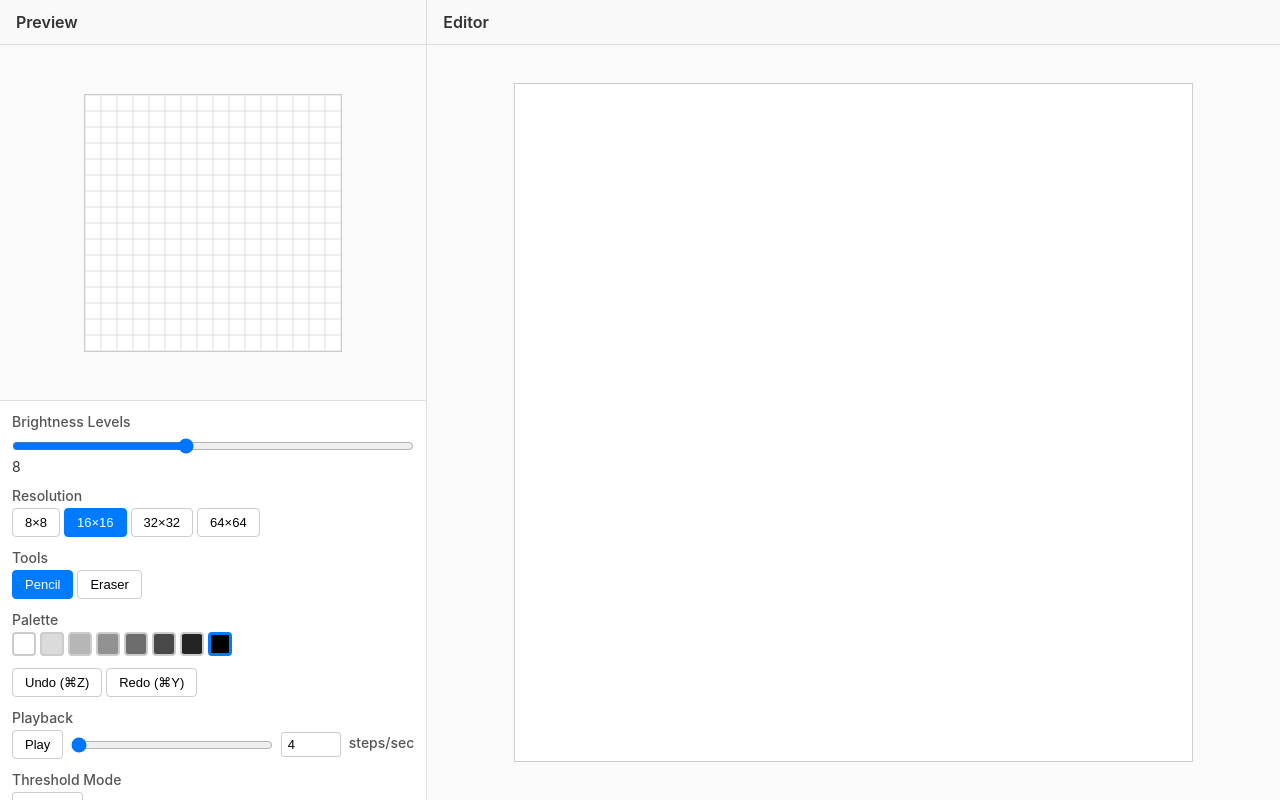
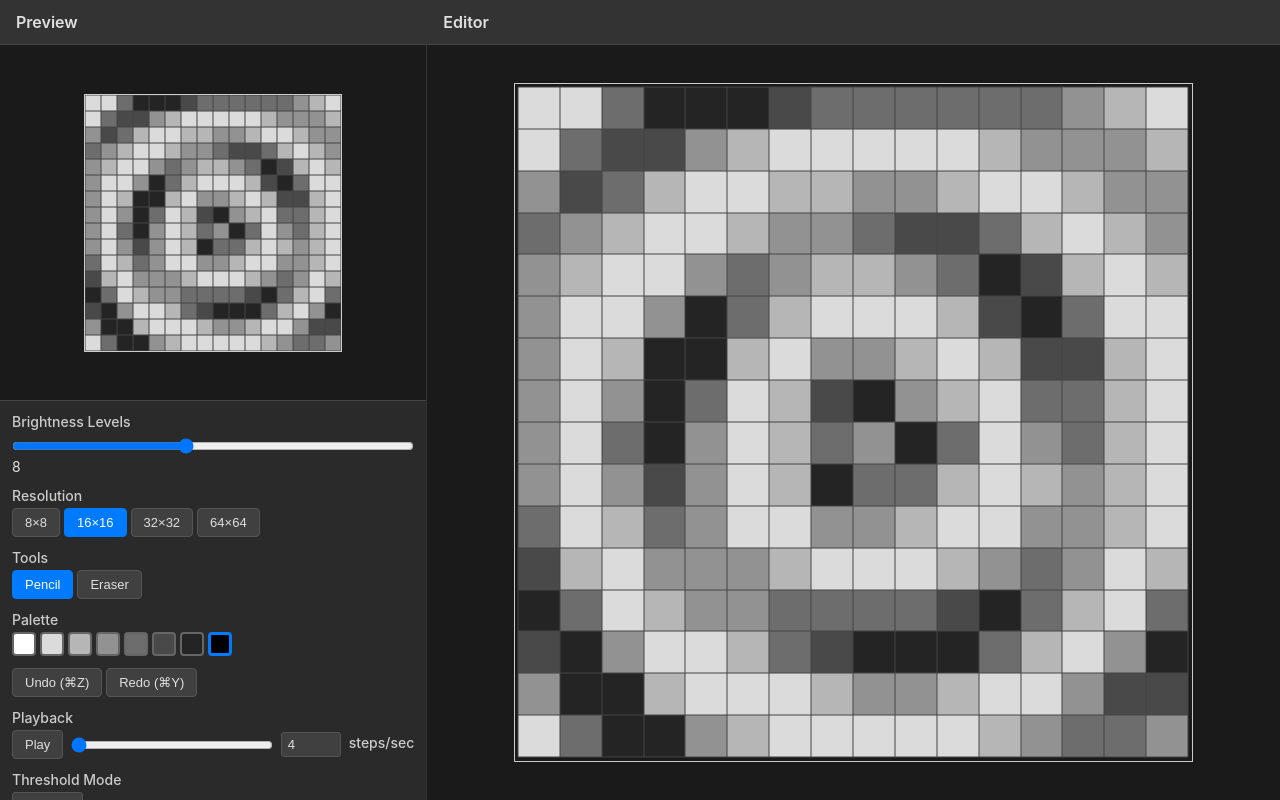
Before and after one commit to kylestew/cyclelab, a plain HTML site: page index.html in a window 1280 px wide. Drawn offline with Linux system fonts and the light colour scheme.

Commit message:
Dark mode

```diff
--- a/app.js
+++ b/app.js
@@ -43,6 +43,7 @@ class CycleLabApp {
         this.setupEventListeners()
         this.updateUI()
         this.createPaletteSelector()
+        this.loadDefaultPattern()
         this.renderPreview()
     }
 
@@ -292,6 +293,17 @@ class CycleLabApp {
         })
     }
 
+    loadDefaultPattern() {
+        // Generate the cycling pattern
+        this.buffer.generateCyclingPattern()
+
+        // Save the initial state for undo functionality
+        this.editor.saveSnapshot()
+
+        // Update the editor display
+        this.editor.render()
+    }
+
     // Initialize the app
     init() {
         console.log('CycleLab initialized')
--- a/editor.js
+++ b/editor.js
@@ -72,6 +72,37 @@ export class PixelBuffer {
     // Clear all pixels
     clear() {
         this.pixels.fill(0)
+    }
+
+    // Generate a cycling pattern that creates interesting animation effects
+    generateCyclingPattern() {
+        // Create a radial gradient pattern that shifts with cycling
+        const centerX = this.width / 2
+        const centerY = this.height / 2
+        const maxRadius = Math.min(this.width, this.height) / 2
+
+        for (let y = 0; y < this.height; y++) {
+            for (let x = 0; x < this.width; x++) {
+                // Calculate distance from center
+                const dx = x - centerX
+                const dy = y - centerY
+                const distance = Math.sqrt(dx * dx + dy * dy)
+
+                // Create concentric circles with varying brightness
+                const normalizedDistance = distance / maxRadius
+                const circlePhase = Math.sin(normalizedDistance * Math.PI * 4) * 0.5 + 0.5
+
+                // Add some noise and spiral effect
+                const angle = Math.atan2(dy, dx)
+                const spiral = Math.sin(angle * 3 + normalizedDistance * Math.PI * 2) * 0.3 + 0.7
+
+                // Combine effects and map to brightness levels
+                const brightness = circlePhase * spiral * 0.8 + 0.2
+                const level = Math.floor(brightness * (this.levels - 1))
+
+                this.pixels[y * this.width + x] = Math.max(0, Math.min(level, this.levels - 1))
+            }
+        }
     }
 
     // Resize buffer
@@ -248,7 +279,7 @@ export class Editor {
         this.ctx.clearRect(0, 0, this.canvas.width, this.canvas.height)
 
         // Fill background
-        this.ctx.fillStyle = '#f0f0f0'
+        this.ctx.fillStyle = '#1a1a1a'
         this.ctx.fillRect(0, 0, this.canvas.width, this.canvas.height)
 
         // Calculate drawing area dimensions
@@ -274,7 +305,7 @@ export class Editor {
         }
 
         // Draw grid
-        this.ctx.strokeStyle = '#ddd'
+        this.ctx.strokeStyle = '#444'
         this.ctx.lineWidth = 1
 
         for (let x = 0; x <= this.buffer.width; x++) {
--- a/renderer.js
+++ b/renderer.js
@@ -42,7 +42,7 @@ export class Renderer {
         const palette = this.generatePalette(buffer.levels)
 
         // Clear canvas with background
-        this.ctx.fillStyle = '#f0f0f0'
+        this.ctx.fillStyle = '#1a1a1a'
         this.ctx.fillRect(0, 0, this.canvas.width, this.canvas.height)
 
         // Create image data for efficient rendering
@@ -104,7 +104,7 @@ export class Renderer {
 
     // Draw grid overlay
     drawGrid(width, height, scaleX, scaleY) {
-        this.ctx.strokeStyle = '#ddd'
+        this.ctx.strokeStyle = '#444'
         this.ctx.lineWidth = 1
 
         // Vertical lines
@@ -143,7 +143,7 @@ export class Renderer {
 
     // Clear canvas
     clear() {
-        this.ctx.fillStyle = '#f0f0f0'
+        this.ctx.fillStyle = '#1a1a1a'
         this.ctx.fillRect(0, 0, this.canvas.width, this.canvas.height)
     }
 
--- a/style.css
+++ b/style.css
@@ -9,8 +9,8 @@
 body {
     font-family: -apple-system, BlinkMacSystemFont, 'Segoe UI', Roboto, sans-serif;
     font-size: 14px;
-    background: #f5f5f5;
-    color: #333;
+    background: #1a1a1a;
+    color: #e0e0e0;
     margin: 0;
     padding: 0;
     overflow: hidden;
@@ -22,7 +22,7 @@ body {
     height: 100vh;
     width: 100vw;
     gap: 1px;
-    background: #ddd;
+    background: #333;
     overflow: hidden;
 }
 
@@ -30,7 +30,7 @@ body {
     flex: 1;
     display: flex;
     flex-direction: column;
-    background: white;
+    background: #2a2a2a;
     overflow: hidden;
     min-width: 0;
 }
@@ -39,15 +39,15 @@ body {
     flex: 2;
     display: flex;
     flex-direction: column;
-    background: white;
+    background: #2a2a2a;
     overflow: hidden;
     min-width: 0;
 }
 
 .panel-header {
     padding: 12px 16px;
-    border-bottom: 1px solid #ddd;
-    background: #f9f9f9;
+    border-bottom: 1px solid #444;
+    background: #333;
 }
 
 .panel-header h2 {
@@ -62,7 +62,7 @@ body {
     align-items: center;
     justify-content: center;
     padding: 10px;
-    background: #fafafa;
+    background: #1a1a1a;
     overflow: hidden;
     min-height: 0;
 }
@@ -77,14 +77,14 @@ body {
 .palette-color {
     width: 24px;
     height: 24px;
-    border: 2px solid #ccc;
+    border: 2px solid #666;
     border-radius: 4px;
     cursor: pointer;
     transition: border-color 0.1s;
 }
 
 .palette-color:hover {
-    border-color: #666;
+    border-color: #888;
 }
 
 .palette-color.active {
@@ -106,8 +106,8 @@ canvas {
 
 .controls {
     padding: 12px;
-    border-top: 1px solid #ddd;
-    background: white;
+    border-top: 1px solid #444;
+    background: #2a2a2a;
     overflow-y: auto;
     max-height: 50vh;
 }
@@ -124,7 +124,7 @@ canvas {
     display: block;
     font-weight: 500;
     margin-bottom: 4px;
-    color: #555;
+    color: #ccc;
 }
 
 .playback-controls {
@@ -141,8 +141,9 @@ canvas {
 
 button {
     padding: 6px 12px;
-    border: 1px solid #ccc;
-    background: white;
+    border: 1px solid #555;
+    background: #404040;
+    color: #e0e0e0;
     border-radius: 4px;
     font-size: 13px;
     cursor: pointer;
@@ -150,11 +151,11 @@ button {
 }
 
 button:hover {
-    background: #f0f0f0;
+    background: #505050;
 }
 
 button:active {
-    background: #e0e0e0;
+    background: #353535;
 }
 
 button.active {
@@ -175,17 +176,20 @@ input[type='range'] {
 input[type='number'] {
     width: 60px;
     padding: 4px 6px;
-    border: 1px solid #ccc;
+    border: 1px solid #555;
     border-radius: 3px;
     font-size: 13px;
+    background: #404040;
+    color: #e0e0e0;
 }
 
 select {
     padding: 4px 6px;
-    border: 1px solid #ccc;
+    border: 1px solid #555;
     border-radius: 3px;
     font-size: 13px;
-    background: white;
+    background: #404040;
+    color: #e0e0e0;
 }
 
 /* Responsive adjustments */
```
